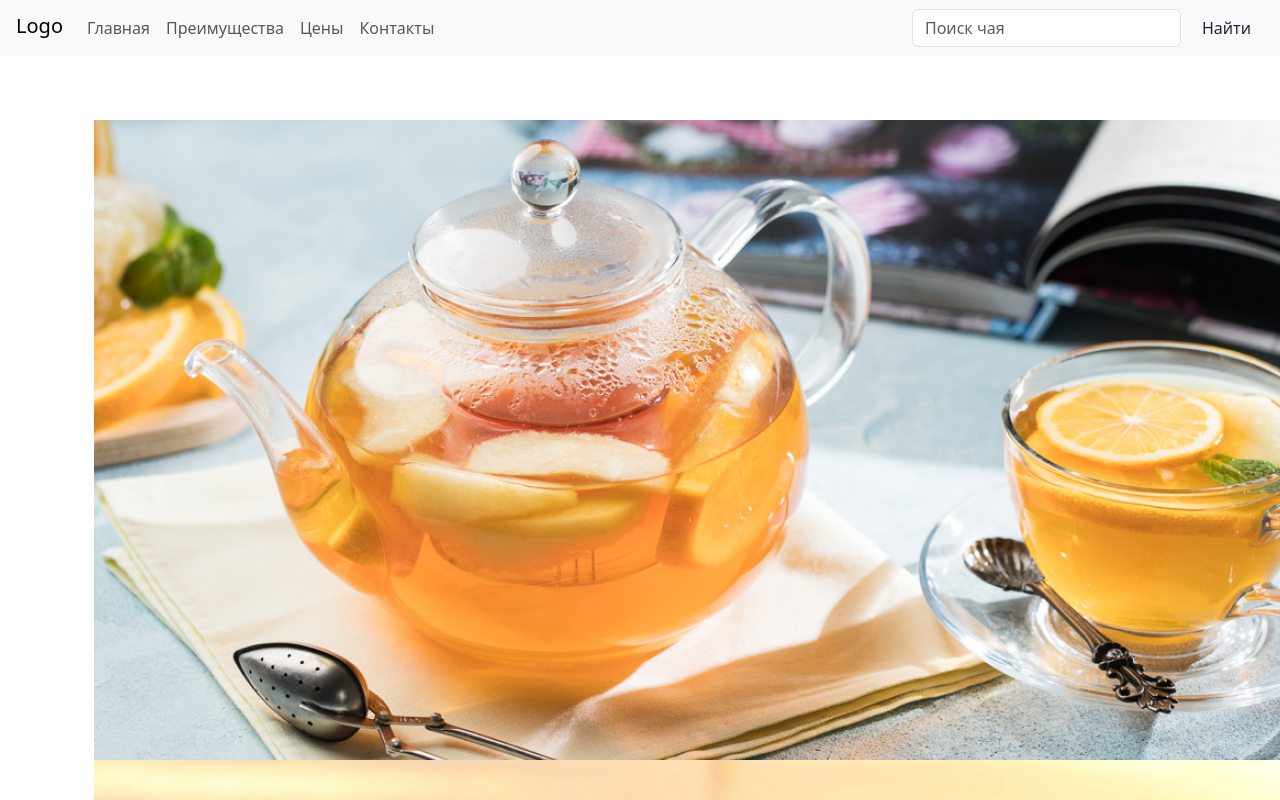
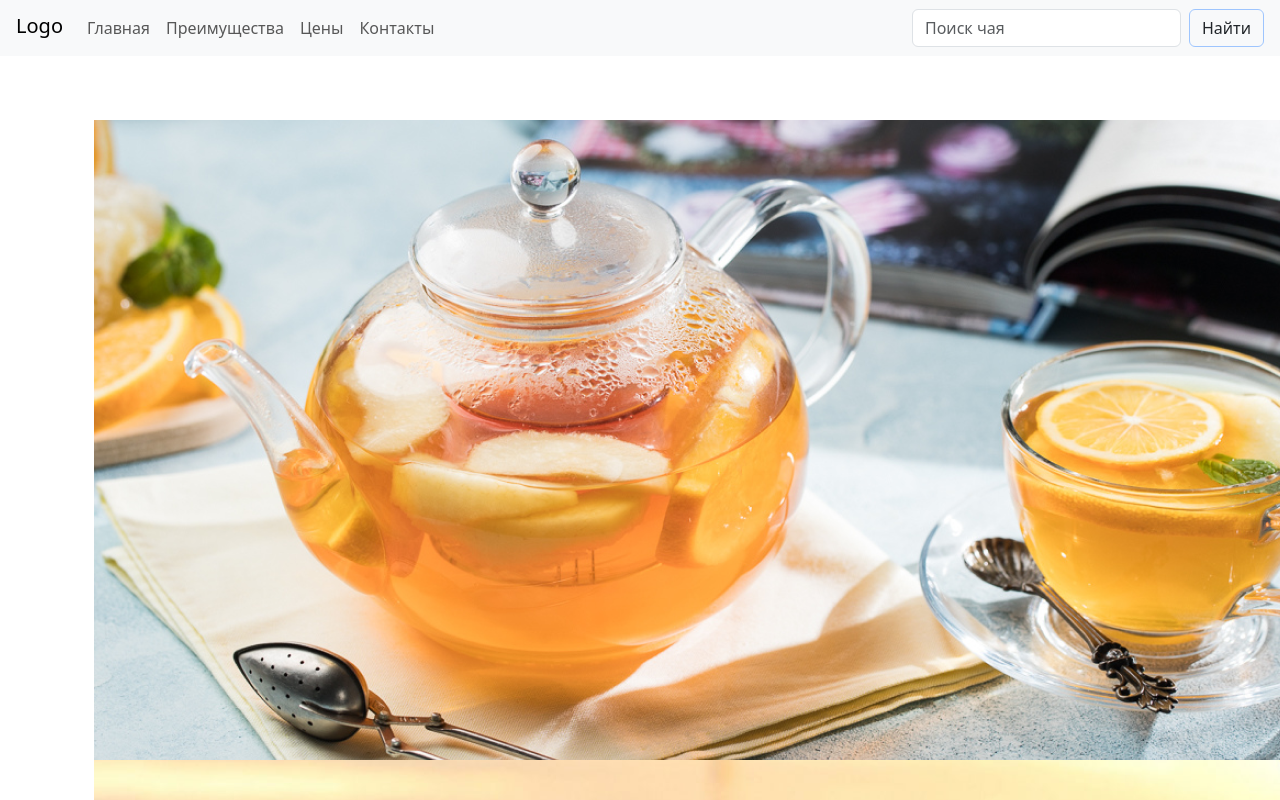
Before and after one commit to mylcevaleksandr/Tea_Market, a plain HTML site: page index.html in a window 1280 px wide. Shown: the top 800 px of the page. Drawn offline with Linux system fonts and the light colour scheme.

Commit message:
Added button border

```diff
--- a/index.html
+++ b/index.html
@@ -45,7 +45,9 @@
         </ul>
         <form class="d-flex" role="search">
             <input class="form-control me-2" type="search" placeholder="Поиск чая" aria-label="Search">
-            <button class="btn hvr-sweep-to-top overflow-hidden pe-4 " type="submit">Найти</button>
+            <button class="btn border border-primary-subtle border-1 hvr-sweep-to-top overflow-hidden pe-4 "
+                    type="submit">Найти
+            </button>
         </form>
     </div>
 </nav>
```
